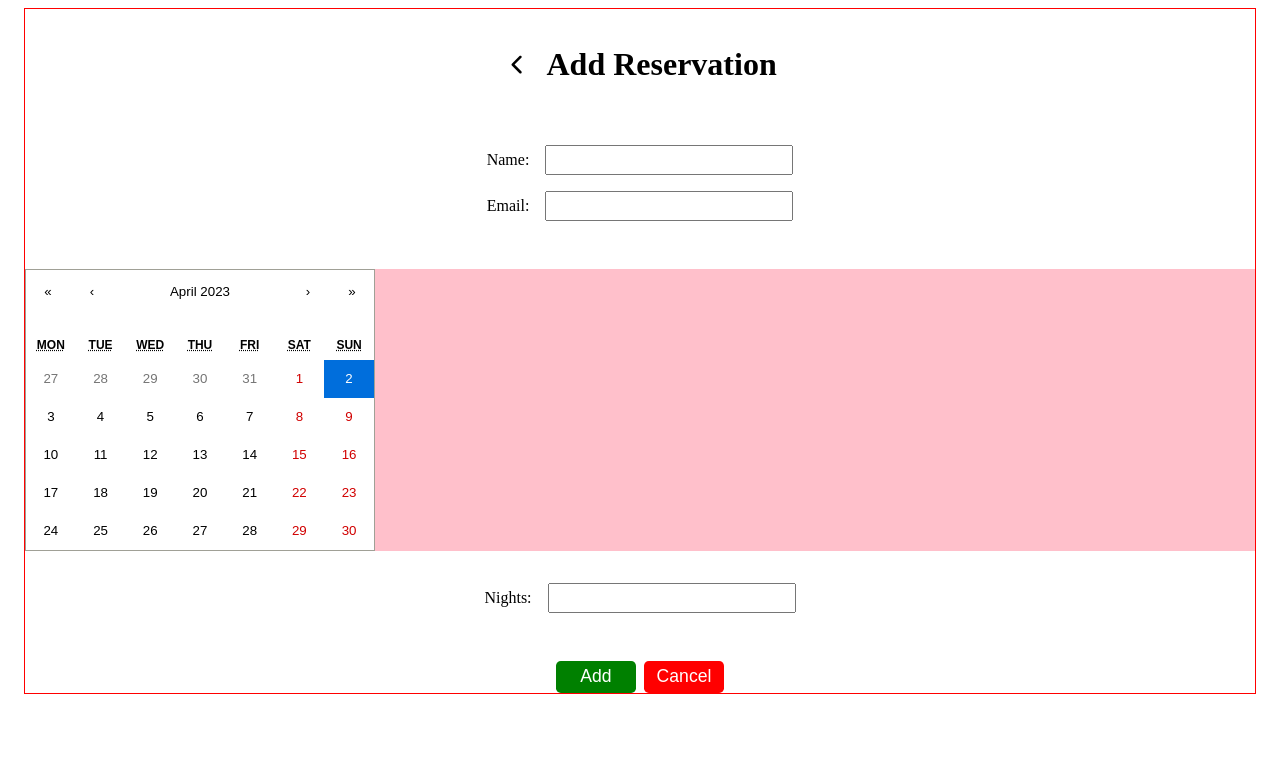
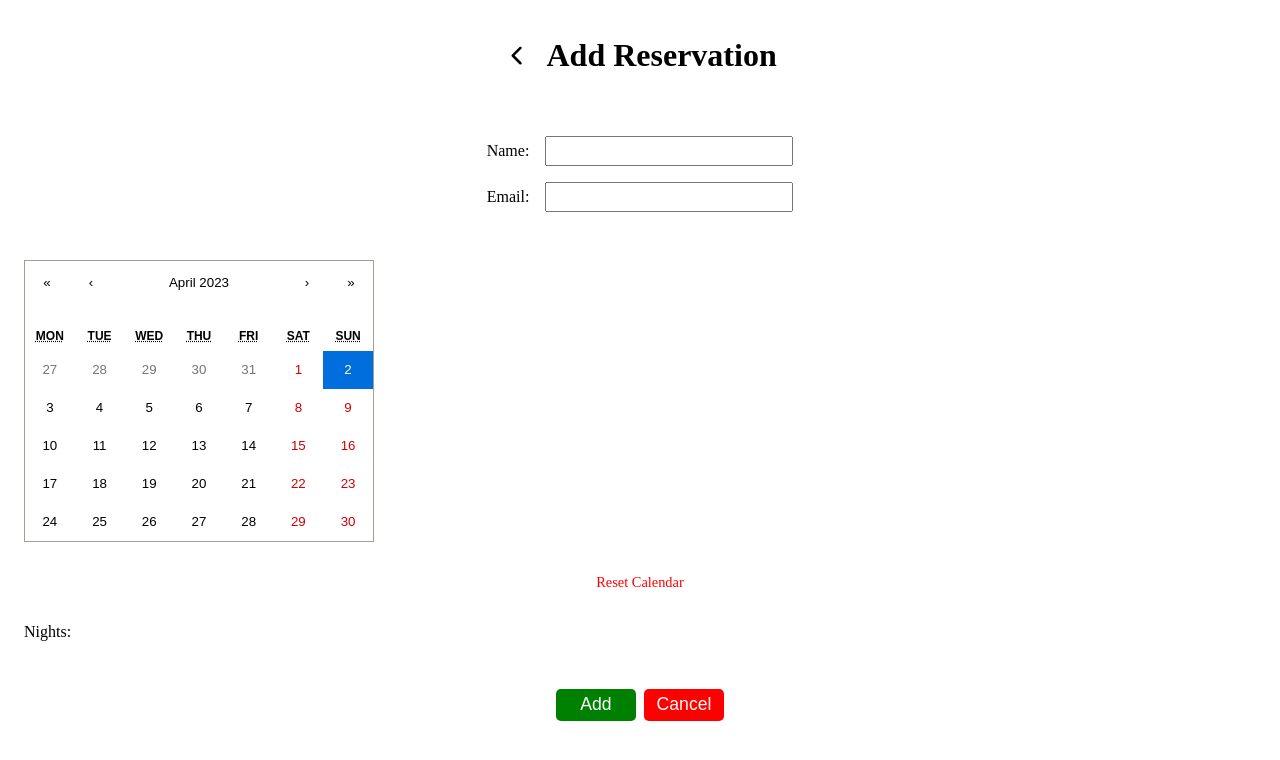
Before and after one commit to dimitris-zournatsidis/react-booking, a React (Create React App) app in the folder frontend/: page /book in a window 1280 px wide. Shown: the top 760 px of the page. Built offline with nearby package versions, Linux system fonts and the light colour scheme.

Commit message:
basic ui done

```diff
--- a/frontend/src/components/Header/Header.tsx
+++ b/frontend/src/components/Header/Header.tsx
@@ -11,6 +11,7 @@ export default function Header() {
     <>
       {/* eslint-disable-next-line no-restricted-globals */}
       {location.pathname.includes('book') ? (
+        // Header for Book page
         <div className='main_header_container'>
         <IoIosArrowBack
           className='back_icon'
@@ -19,6 +20,7 @@ export default function Header() {
           <h1>Add Reservation</h1>
         </div>
       ) : (
+        // Header for Home page
         <div className='main_header_container'>
           <h1>Reservations</h1>
           <AiOutlinePlusCircle
--- a/frontend/src/components/ReservationItem/ReservationItem.tsx
+++ b/frontend/src/components/ReservationItem/ReservationItem.tsx
@@ -7,14 +7,13 @@ interface ReservationItemProps {
     id: string;
     name: string;
     email: string;
-        date: '';
+    date: string;
   };
   onDelete: (id: string) => void;
 }
 
-export default function ReservationItem(props:ReservationItemProps) {
-    //console.log('items in reservationItem', props.item);
-
+export default function ReservationItem(props: ReservationItemProps) {
+  //console.log('item in reservationItem', props.item);
   return (
     <div className='reservation_item_container'>
       <div className='info_container'>
--- a/frontend/src/pages/Book/Book.css
+++ b/frontend/src/pages/Book/Book.css
@@ -1,10 +1,8 @@
 .book_page_container {
-  border: 1px solid red;
   margin: 0 1rem;
 }
 
 .inputs_container {
-  /* border: 1px solid red; */
   display: flex;
   flex-direction: column;
   gap: 1rem;
@@ -25,12 +23,21 @@
 }
 
 .calendar_container {
-  background-color: pink;
-  margin-bottom: 2rem;
+  /* margin-bottom: 2rem; */
+}
+
+.reset_calendar {
+  margin: 2rem 0 2rem;
+  text-align: center;
+  font-size: 0.9rem;
+  color: red;
+}
+
+.nights_container {
+
 }
 
 .buttons_container {
-  /* border: 1px solid green; */
   margin-top: 3rem;
   display: flex;
   justify-content: center;
--- a/frontend/src/pages/Book/Book.tsx
+++ b/frontend/src/pages/Book/Book.tsx
@@ -6,26 +6,30 @@ import 'react-calendar/dist/Calendar.css';
 import { useNavigate } from 'react-router-dom';
 import { v4 as uuidv4 } from 'uuid';
 import { toast } from 'react-toastify';
+import dayjs from 'dayjs';
 
 export default function Book() {
   const id = uuidv4();
   const navigate = useNavigate();
   const [name, setName] = useState('');
   const [email, setEmail] = useState('');
-  const [numOfNights, setNumOfNights] = useState<number>();
   const [value, onChange] = useState<any>(new Date());
 
   function isEmailValid(val: string) {
     let regEmail = /^[a-zA-Z0-9]+@[a-zA-Z0-9]+\.[A-Za-z]+$/;
-    if (!regEmail.test(val)){
+    if (!regEmail.test(val)) {
       return false;
     } else {
       return true;
     }
   }
 
+  useEffect(() => {
+    console.log('date!!!', dayjs(value).format('DD-MM-YYYY'));
+  });
+
   function handleAdd() {
-    // console.log('add clicked');
+    // Validate users' inputs
     if (!name) {
       toast.warn('Please enter your name');
     } else if (!email) {
@@ -35,13 +39,15 @@ export default function Book() {
     } else if (!value) {
       toast.warn('Please select date(s)');
     } else {
+      // Create the booking object
       let bookObj = {
         id: id,
         name: name,
         email: email,
-        date: value,
+        date: dayjs(value).format('DD-MM-YYYY'),
       };
 
+      // Store that booking object to localStorage
       let bookInfoArr = [];
       if (!localStorage.getItem('book-info')) {
         bookInfoArr.push(bookObj);
@@ -52,6 +58,7 @@ export default function Book() {
         localStorage.setItem('book-info', JSON.stringify(bookInfoArr));
       }
 
+      // Navigate to Home page and reset all fields
       navigate('/');
       resetFields();
     }
@@ -62,8 +69,6 @@ export default function Book() {
     setEmail('');
     onChange([]);
   }
-
-  useEffect(() => {});
 
   return (
     <div className='book_page_container'>
@@ -92,17 +97,20 @@ export default function Book() {
       </div>
 
       <div className='calendar_container'>
-        <Calendar onChange={onChange} value={value} />
+        <Calendar
+          onChange={onChange}
+          value={value}
+          //activeStartDate={undefined}
+          //selectRange={true}
+        />
       </div>
 
-      <div className='input_field_container'>
-        <label>Nights:</label>
-        <input
-          type='number'
-          value={numOfNights}
-          className='input_field'
-          onChange={(e) => setNumOfNights(+e.target.value)}
-        />
+      <div className='reset_calendar' onClick={() => onChange([])}>
+        Reset Calendar
+      </div>
+
+      <div className='nights_container'>
+        <label>Nights: {value.length}</label>
       </div>
 
       <div className='buttons_container'>
--- a/frontend/src/pages/Home/Home.css
+++ b/frontend/src/pages/Home/Home.css
@@ -1,4 +1,10 @@
 .home_page_container {
-    border: 1px solid red;
     margin: 0 1rem;
 }
+
+.no_reservations_label {
+    text-align: center;
+    font-size: 1.2rem;
+    margin-top: 15rem;
+    color: gray;
+}
--- a/frontend/src/pages/Home/Home.tsx
+++ b/frontend/src/pages/Home/Home.tsx
@@ -2,39 +2,42 @@ import React, { useEffect, useState } from 'react';
 import Header from '../../components/Header/Header';
 import './Home.css';
 import ReservationItem from '../../components/ReservationItem/ReservationItem';
+import { toast } from 'react-toastify';
 
 export default function Home() {
-  const [items, setItems] = useState<[]>([]);
+  const [items, setItems] = useState<any[]>([]);
 
   useEffect(() => {
     const bookInfo = JSON.parse(localStorage.getItem('book-info') || '[]');
-    //console.log('booki info!!!!!', bookInfo);
     if (bookInfo) {
       setItems(bookInfo);
     }
-  },[]);
-
-  //console.log('items in home', items);
+  }, []);
 
   function handleDelete(id: string) {
-    //items.filter(item => item.id != id)
+    const itemsAfterDelete = items.filter((item) => item.id !== id);
+    setItems(itemsAfterDelete);
+    localStorage.setItem('book-info', JSON.stringify(itemsAfterDelete));
+    toast.warn(`Reservation is deleted`);
   }
-
 
   return (
     <div className='home_page_container'>
       <Header />
 
-      {items.map((item) => {
-        console.log('ena item', item);
-        return (
-          <ReservationItem
-            key={item}
-            item={item}
-            onDelete={() => handleDelete(item)} // TODO !!!!!!!!!
-          />
-        )
-      })}
+      {items && items.length === 0 ? (
+        <div className='no_reservations_label'>No reservations found</div>
+      ) : (
+        items.map((item) => {
+          return (
+            <ReservationItem
+              key={item.id}
+              item={item}
+              onDelete={() => handleDelete(item.id)}
+            />
+          );
+        })
+      )}
     </div>
   );
 }
--- /dev/null
+++ b/package.json
@@ -0,0 +1,5 @@
+{
+  "dependencies": {
+    "dayjs": "^1.11.7"
+  }
+}
```
Also changed, not shown: 1 other file (tests, documents, lock files or other folders). Lines whose indentation alone changed are shown as unchanged.
